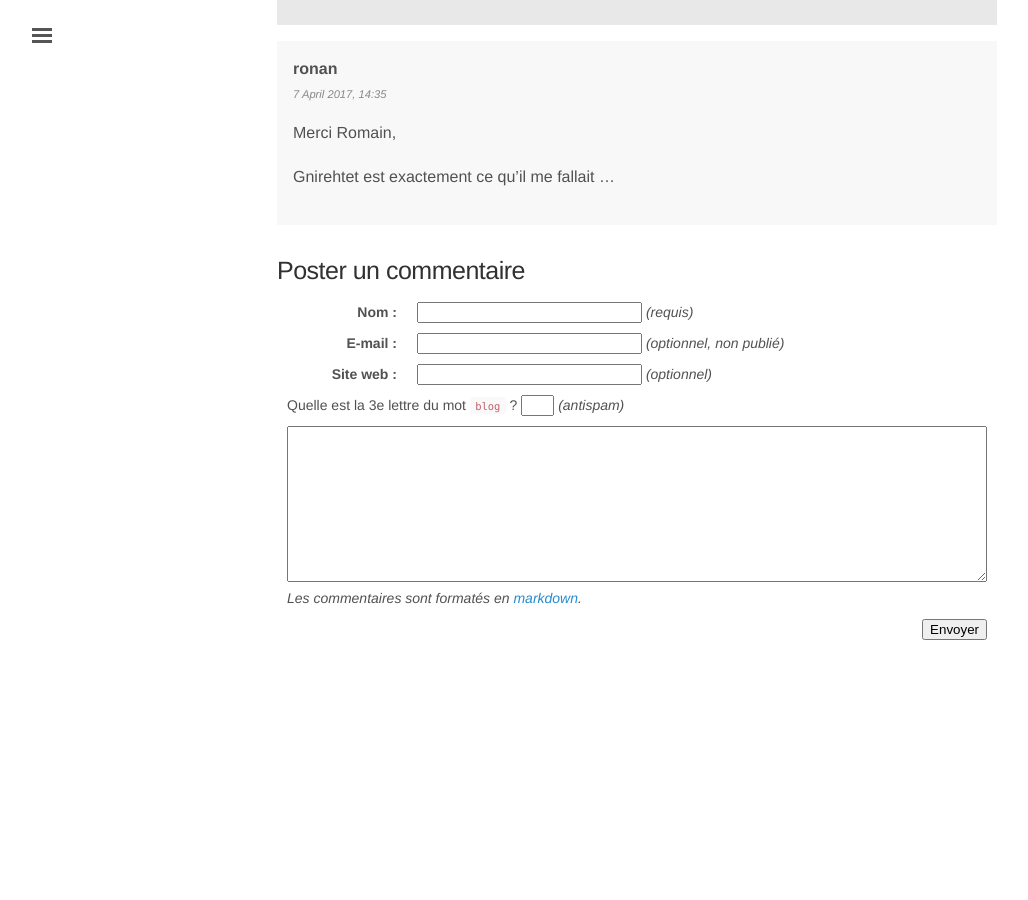
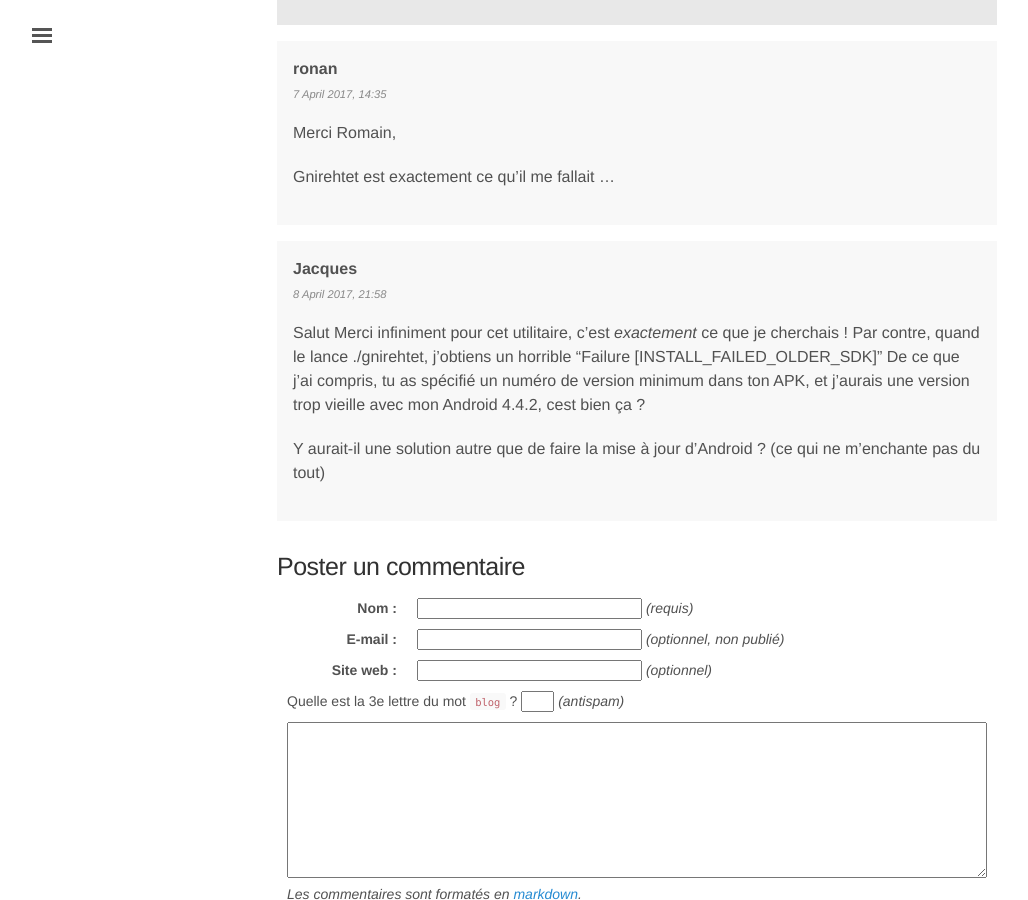
Before and after one commit to rom1v/blog.rom1v.com, a Jekyll site: the page built from _posts/2017-03-30-gnirehtet.md, in a window 1280 px wide and 900 px high, scrolled down 6198 px. Shown: the whole window, without its empty margins (3-1031 px from the left). Built offline with Jekyll 4.4.1, drawn with Linux system fonts in a browser that asks for light colours; before the commit the page ends 6863 px from its top, so only the background shows below that.

Commit message:
Publish comment for Gnirehtet

```diff
--- a/_data/comments-2017-03-gnirehtet.yaml
+++ b/_data/comments-2017-03-gnirehtet.yaml
@@ -53,3 +53,18 @@
     Merci Romain,
 
     Gnirehtet est exactement ce qu'il me fallait …
+- id: 5
+  author: Jacques
+  date: 2017-04-08 21:58:21+02:00
+  contents: |
+    Salut
+    Merci infiniment pour cet utilitaire, c'est _exactement_ ce que je
+    cherchais !
+    Par contre, quand le lance ./gnirehtet, j'obtiens un horrible "Failure
+    [INSTALL_FAILED_OLDER_SDK]"
+    De ce que j'ai compris, tu as spécifié un numéro de version minimum dans ton
+    APK, et j'aurais une version trop vieille avec mon Android 4.4.2, cest bien
+    ça ?
+
+    Y aurait-il une solution autre que de faire la mise à jour d'Android ? (ce
+    qui ne m'enchante pas du tout)
```
